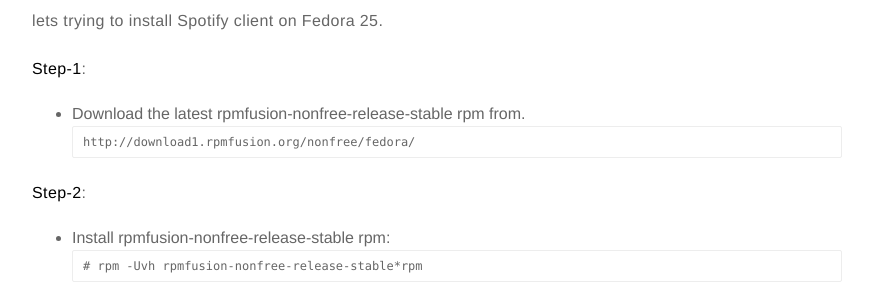
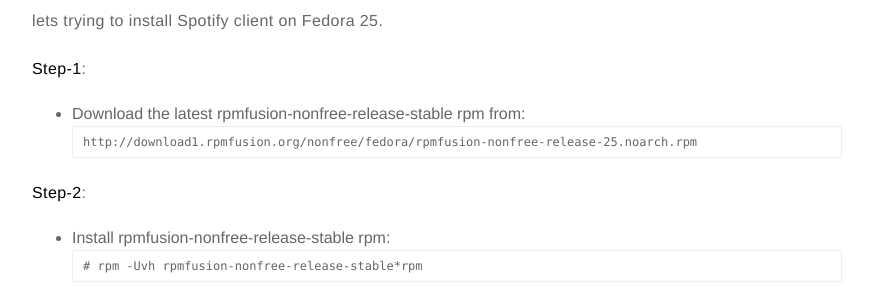
Before and after one commit to newjar/newjar.github.io, a Jekyll site: the page built from _posts/2017-04-14-How-To-Install-Spotify-on-Fedora-25.md, in a window 1280 px wide. Shown: the part 374-674 px from the top of the page, without its empty margins (203-1076 px from the left). Built offline with Jekyll 4.4.1, drawn with Linux system fonts in a browser that asks for light colours; comment, search, counter and statistics services are not loaded; part of the change alters nothing that is shown.

Commit message:
fix link rpmfusion

````diff
--- a/_posts/2017-04-14-How-To-Install-Spotify-on-Fedora-25.md
+++ b/_posts/2017-04-14-How-To-Install-Spotify-on-Fedora-25.md
@@ -14,9 +14,9 @@ Since i moved my main linux distro from Ubuntu to Fedora, i'm felt a big differe
 lets trying to install Spotify client on Fedora 25.
 
 **Step-1**:
-* Download the latest rpmfusion-nonfree-release-stable rpm from.
+* Download the latest rpmfusion-nonfree-release-stable rpm from:
 ```
-http://download1.rpmfusion.org/nonfree/fedora/
+http://download1.rpmfusion.org/nonfree/fedora/rpmfusion-nonfree-release-25.noarch.rpm
 ```
 
 **Step-2**:
````
